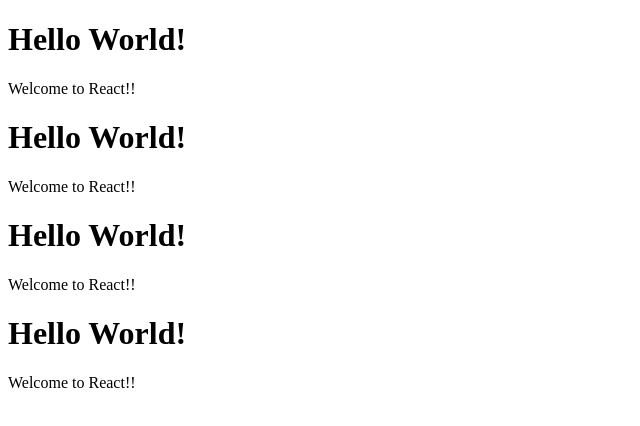
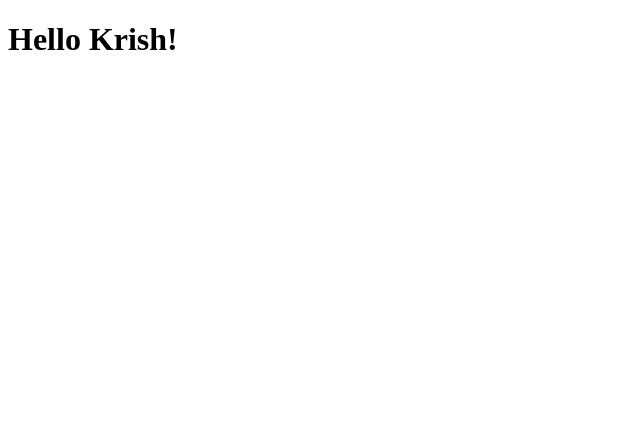
Before and after one commit to githubscientist/re-js-app, a React (Vite) app: page / in a window 1280 px wide. Shown: the top 426 px of the page, without its empty margins (0-640 px from the left). Built offline with nearby package versions, Linux system fonts and the light colour scheme.

Commit message:
javascript variables in component

```diff
--- a/src/App.jsx
+++ b/src/App.jsx
@@ -2,12 +2,13 @@
 
 // Main Component
 function App() {
+
+  // let's say we have some data
+  let name = 'krish';
+
   return (
     <>
-      <Header />
-      <Header />
-      <Header />
-      <Header />
+      <h1>Hello { name.slice(0, 1).toUpperCase() + name.slice(1, ) }!</h1>
     </>
   )
 }
--- a/src/components/Header.jsx
+++ b/src/components/Header.jsx
@@ -3,7 +3,6 @@
   return (
     <div>
       <h1>Hello World!</h1>
-      <p>Welcome to React!!</p>
     </div>
   )
 }
```
